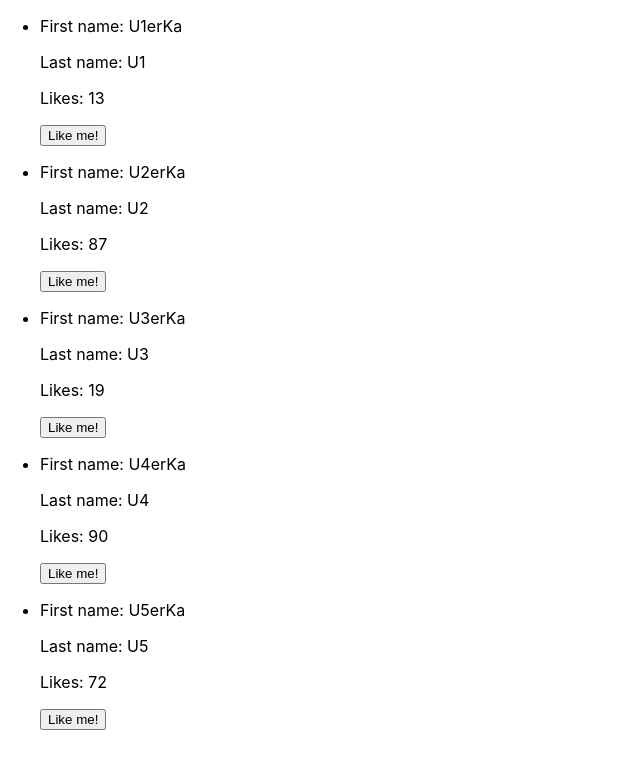
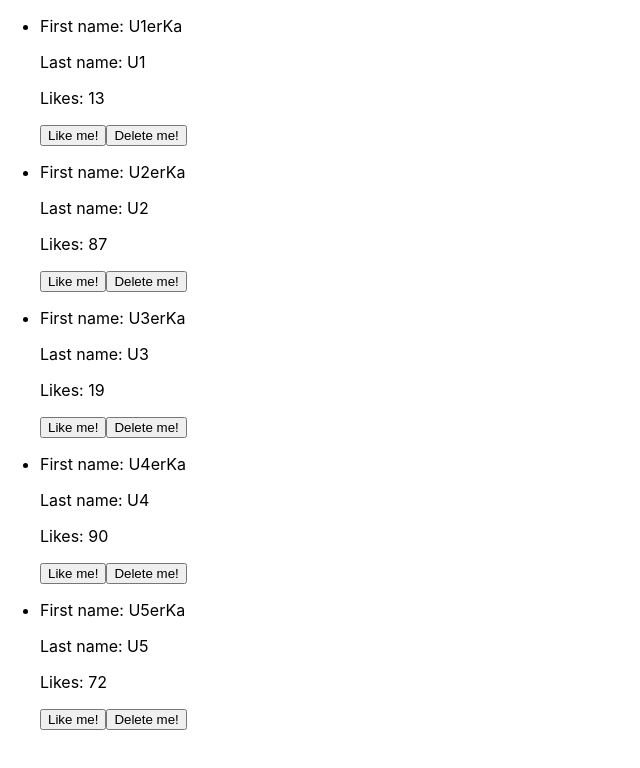
Before and after one commit to U3erKa/React-Tasks, a React (Create React App) app: page / in a window 1280 px wide. Shown: the top 768 px of the page, without its empty margins (0-640 px from the left). Built offline with nearby package versions, Linux system fonts and the light colour scheme.

Commit message:
Add deleteUser

```diff
--- a/package.json
+++ b/package.json
@@ -1,6 +1,6 @@
 {
   "name": "task-react-lists-interactions",
-  "version": "0.2.0",
+  "version": "0.3.0",
   "private": true,
   "dependencies": {
     "@testing-library/jest-dom": "^5.16.5",
--- a/src/components/User/index.jsx
+++ b/src/components/User/index.jsx
@@ -5,6 +5,9 @@ import React, { Component } from 'react';
 import PropTypes from 'prop-types';
 
 class User extends Component {
+  /**
+   * @param {{userData: object, cb: function}} props
+   */
   constructor(props) {
     super(props);
     this.state = {
@@ -15,6 +18,7 @@ class User extends Component {
 
   static propTypes = {
     userData: PropTypes.object.isRequired,
+    cb: PropTypes.func.isRequired,
   };
 
   likeUser = () => {
@@ -23,13 +27,14 @@ class User extends Component {
   };
 
   render() {
-    const { userData: {firstName, lastName} } = this.props;
+    const { userData: {firstName, lastName, id}, cb: deleteUser } = this.props;
     return (
       <>
         <p>First name: {firstName || 'No Data'}</p>
         <p>Last name: {lastName || 'No Data'}</p>
         <p>Likes: {this.state.likes}</p>
         <button onClick={this.likeUser}>Like me!</button>
+        <button onClick={() => (deleteUser(id))}>Delete me!</button>
       </>
     );
   }
--- a/src/components/UserList/index.jsx
+++ b/src/components/UserList/index.jsx
@@ -5,6 +5,9 @@ import React, { Component } from 'react';
 import User from '../User';
 
 class UserList extends Component {
+  /**
+   * @param {void} props
+   */
   constructor(props) {
     super(props);
     this.state = {
@@ -18,18 +21,20 @@ class UserList extends Component {
     };
   }
 
+  deleteUser = (/** @type {number} */ userId) => {
+    const newUsers = this.state.users.filter((user) => userId !== user.id);
+
+    this.setState({ users: newUsers });
+  };
+
   render() {
     const users = this.state.users.map((user) => (
       <li key={user.id}>
-        <User userData={user} />
+        <User userData={user} cb={this.deleteUser} />
       </li>
     ));
 
-    return (
-      <ul>
-        {users}
-      </ul>
-    );
+    return <ul>{users}</ul>;
   }
 }
 
```
Also changed, not shown: 1 other file (tests, documents, lock files or other folders).
